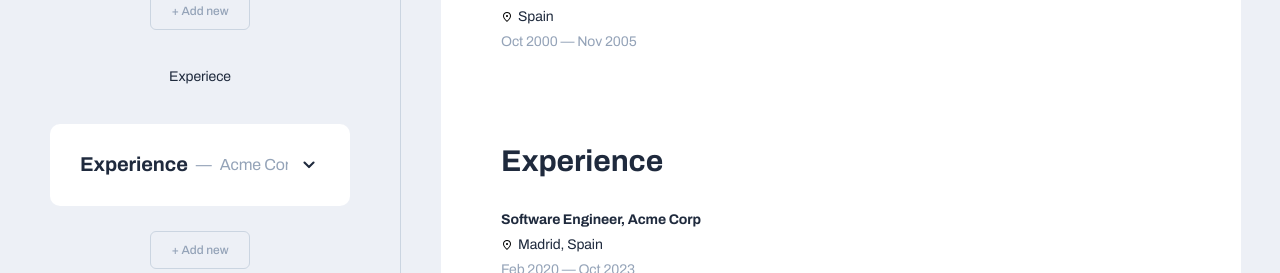
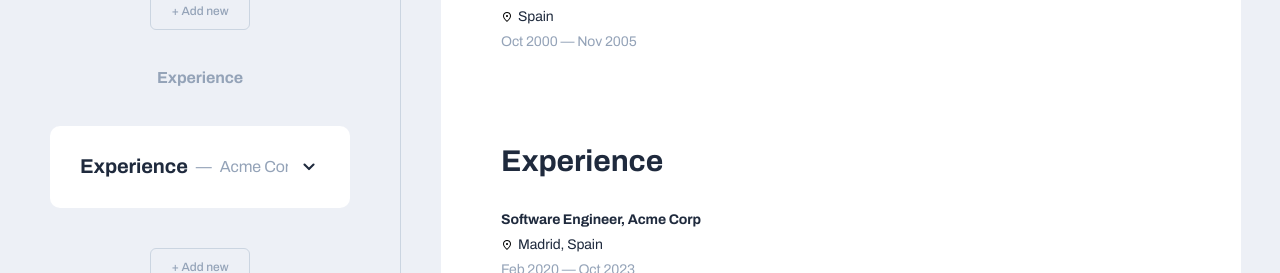
Before and after one commit to amadeuio/make-your-cv, a React (Vite) app: page / in a window 1280 px wide. Shown: the part 470-743 px from the top of the page. Built offline with nearby package versions, Linux system fonts and the light colour scheme.

Commit message:
Create ExperienceForms initial structure

```diff
--- a/src/App.tsx
+++ b/src/App.tsx
@@ -1,6 +1,6 @@
 import HeaderForm from "./components/HeaderForm";
 import EducationForms from "./components/EducationForms";
-import ExperienceForm from "./components/ExperienceForm";
+import ExperienceForms from "./components/ExperienceForm";
 
 import HeaderCv from "./components/HeaderCv";
 import EducationCv from "./components/EducationCv";
@@ -8,7 +8,6 @@ import ExperienceCv from "./components/ExperienceCv";
 
 import { useState, createContext } from "react";
 import { v4 as uuidv4 } from "uuid";
-import Button from "./components/Button";
 
 export type UUID = string;
 
@@ -80,12 +79,8 @@ function FormSection() {
   return (
     <aside className="form-section">
       <HeaderForm />
-
       <EducationForms />
-
-      <div className="form-title">Experiece</div>
-      <ExperienceForm />
-      <Button className="add-new-button" label={"+ Add new"} onClick={() => {}} />
+      <ExperienceForms />
     </aside>
   );
 }
--- a/src/components/EducationForms.tsx
+++ b/src/components/EducationForms.tsx
@@ -39,7 +39,7 @@ function EducationForm({ educationObject, setEducationArray }: EducationFormProp
   };
 
   return (
-    <form className="education-form">
+    <form>
       <fieldset>
         <div className="legend-container" onClick={toggleDropdown}>
           <div className="legend-content">
@@ -185,7 +185,7 @@ function EducationForms() {
         </Droppable>
       </DragDropContext>
 
-      <Button className="add-new-button" label={"+ Add new"} onClick={handleAddNew} />
+      <Button className="forms-add-new" label={"+ Add new"} onClick={handleAddNew} />
     </>
   );
 }
--- a/src/components/ExperienceForm.tsx
+++ b/src/components/ExperienceForm.tsx
@@ -38,7 +38,7 @@ function ExperienceForm() {
   const { company, position, startDate, endDate, location, description } = experienceData;
 
   return (
-    <form className="experience-form">
+    <form>
       <fieldset>
         {/* Legend */}
         <div className="legend-container" onClick={toggleDropdown}>
@@ -132,4 +132,16 @@ function ExperienceForm() {
   );
 }
 
-export default ExperienceForm;
+function ExperienceForms() {
+  return (
+    <>
+      <div className="forms-title">Experience</div>
+      <div className="forms-container">
+        <ExperienceForm />
+      </div>
+      <Button className="forms-add-new" label={"+ Add new"} onClick={() => {}} />
+    </>
+  );
+}
+
+export default ExperienceForms;
--- a/src/styles/index.css
+++ b/src/styles/index.css
@@ -147,7 +147,7 @@ h1 {
   align-items: center;
 }
 
-.education-form {
+.forms-container form {
   margin: 15px 0; /* Requires margin on all items for drag & drop */
 }
 
@@ -155,7 +155,7 @@ h1 {
   margin-bottom: -15px;
 }
 
-.add-new-button {
+.forms-add-new {
   margin-top: -15px;
 }
 
@@ -261,7 +261,7 @@ button {
   transition: background-color 0.3s ease;
 }
 
-button.add-new-button {
+button.forms-add-new {
   width: 100px;
   color: var(--slate-400);
   border-color: var(--slate-300);
@@ -277,7 +277,7 @@ button.save-button {
   background-color: var(--blue);
 }
 
-button.add-new-button:hover {
+button.forms-add-new:hover {
   background-color: var(--slate-300);
 }
 
```
